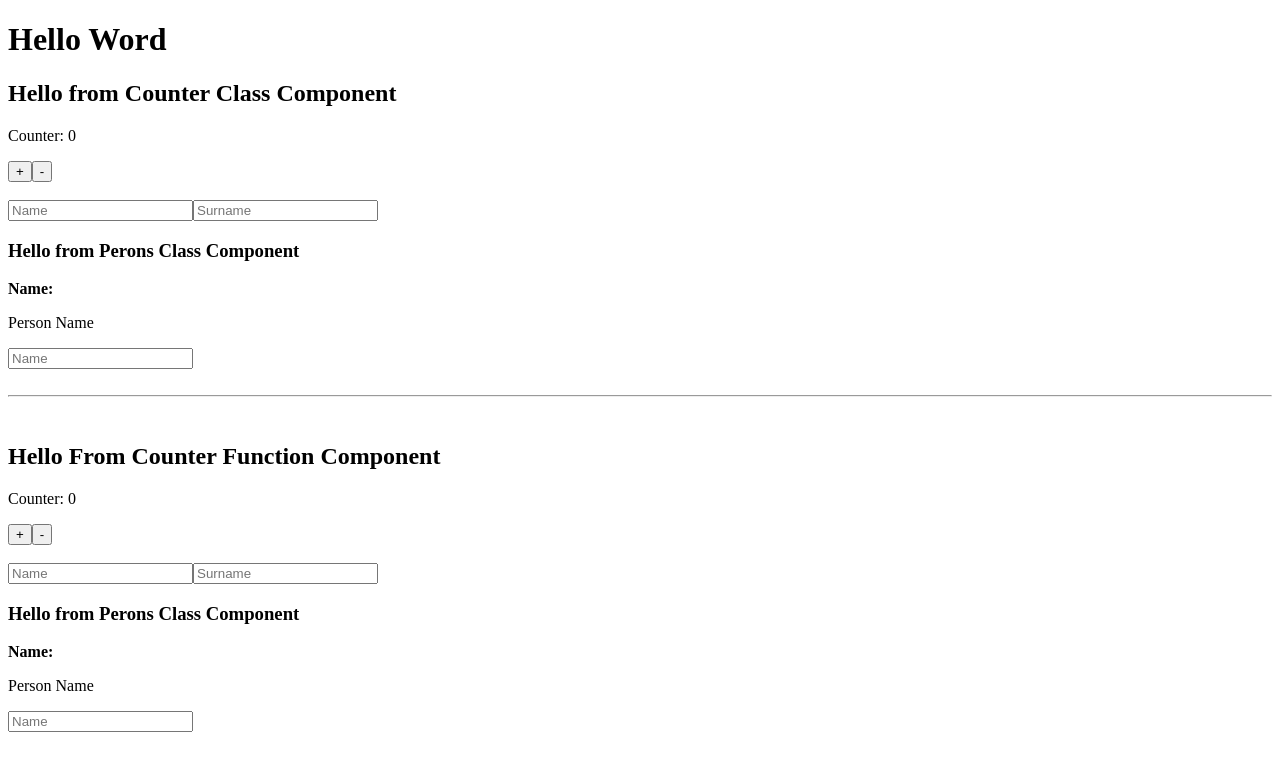
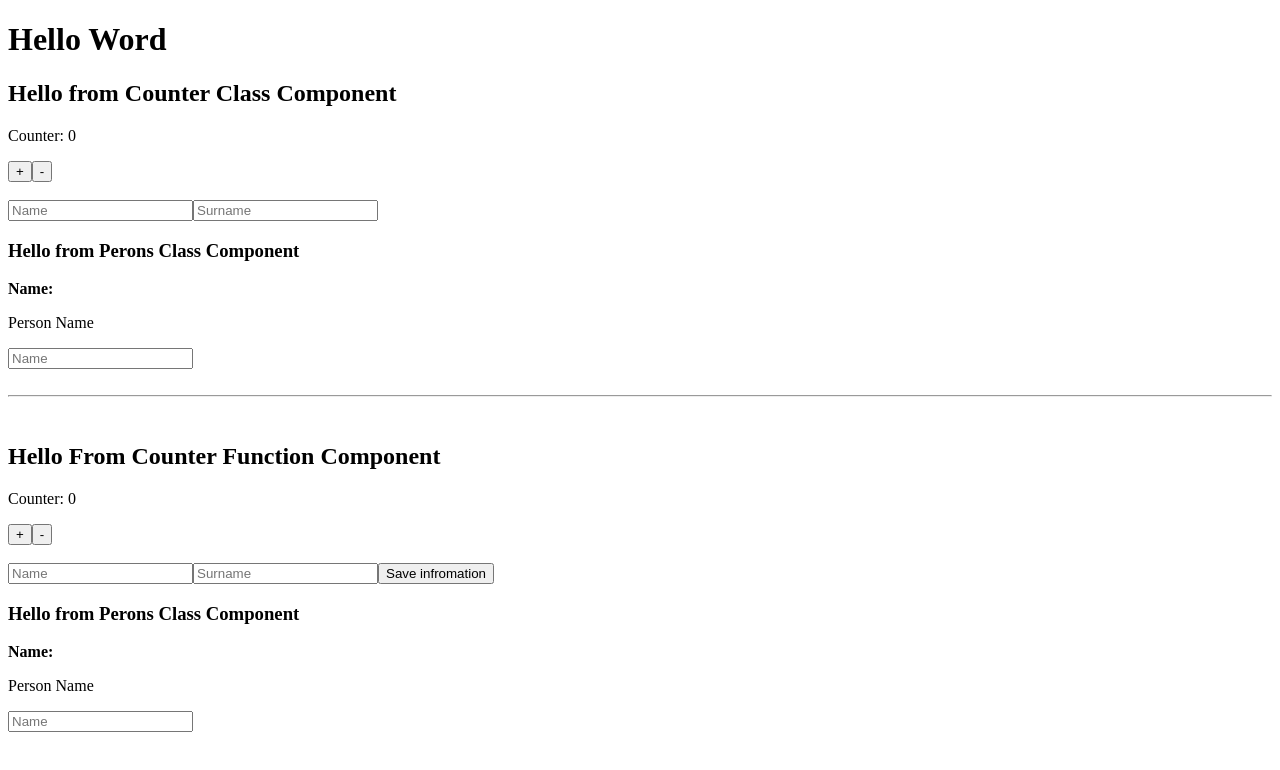
Before and after one commit to Naramatsu/learning-session, a React (Create React App) app: page / in a window 1280 px wide. Shown: the top 770 px of the page. Built offline with nearby package versions, Linux system fonts and the light colour scheme.

Commit message:
added localStorage

```diff
--- a/src/components/CounterF/CounterF.jsx
+++ b/src/components/CounterF/CounterF.jsx
@@ -1,5 +1,6 @@
 import React, { useState } from 'react';
 import Person from '../Person';
+import { saveLocalStorageValues } from '../../localstorage';
 
 const CounterF = (props) => {
   const [counter, setCounter] = useState(0);
@@ -19,6 +20,12 @@ const CounterF = (props) => {
       ...person,
       [name]: value,
     });
+  };
+
+  const onSaveInfo = (e) => {
+    saveLocalStorageValues('counter', counter);
+    saveLocalStorageValues('person', person);
+    e.preventDefault();
   };
 
   return (
@@ -45,6 +52,7 @@ const CounterF = (props) => {
           value={person.surname || ''}
           onChange={handlerChange}
         />
+        <button onClick={onSaveInfo}>Save infromation</button>
       </section>
       <Person name={person.name} />
     </section>
--- /dev/null
+++ b/src/localstorage/index.js
@@ -0,0 +1,11 @@
+export const getLocalStorageValue = (key) => {
+  return JSON.parse(localStorage.getItem(key))
+}
+
+export const saveLocalStorageValues = (key, value) => {
+  localStorage.setItem(key, JSON.stringify(value))
+}
+
+export const removeLocalStorageValue = (key) => {
+  localStorage.removeItem(key)
+}
```
